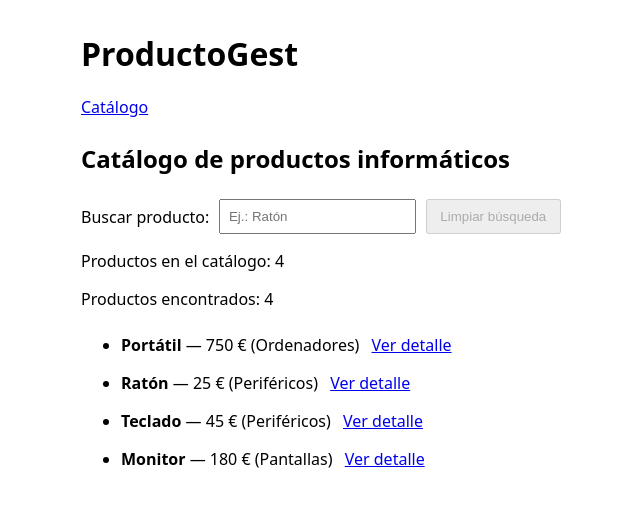
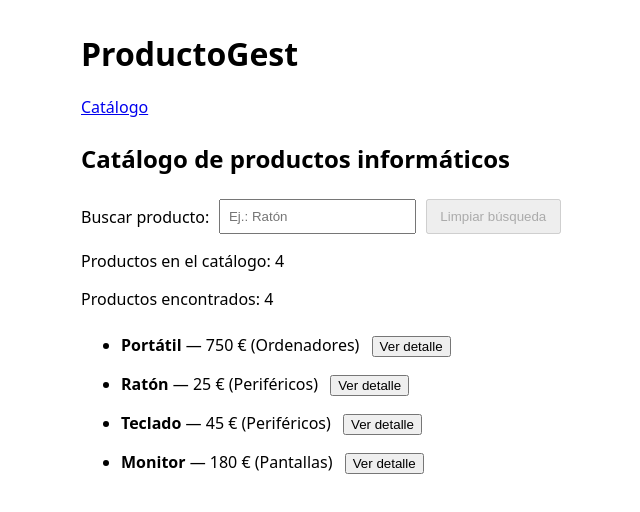
Before and after one commit to jminsausti/ProductoGest-Vue, a Vue app: page / in a window 1280 px wide. Shown: the top 512 px of the page, without its empty margins (199-839 px from the left). Built offline with nearby package versions, Linux system fonts and the light colour scheme; data requests are answered from the project's data file.

Commit message:
Incorporar navegacion programatica con Vue Router

```diff
--- a/src/components/ProductoCard.vue
+++ b/src/components/ProductoCard.vue
@@ -1,18 +1,29 @@
 <script setup>
-// La ficha recibe datos del catálogo y genera una navegación al detalle.
-defineProps({ producto: { type: Object, required: true } })
+import { useRouter } from 'vue-router'
+
+// Los datos del producto llegan desde CatalogoView a través de una prop.
+const props = defineProps({ producto: { type: Object, required: true } })
+
+// useRouter proporciona los métodos para navegar desde JavaScript.
+const router = useRouter()
+
+function verDetalle() {
+  // Una ruta con nombre evita escribir la URL manualmente.
+  // Vue Router sustituye :id por el identificador del producto.
+  router.push({ name: 'detalle', params: { id: props.producto.id } })
+}
 </script>
 
 <template>
   <li :title="`Categoría: ${producto.categoria}`">
     <strong>{{ producto.nombre }}</strong> —
     {{ producto.precio }} € ({{ producto.categoria }})
-    <!-- Ruta por nombre: Vue Router construye /productos/ID automáticamente. -->
-    <RouterLink :to="{ name: 'detalle', params: { id: producto.id } }">Ver detalle</RouterLink>
+    <!-- En este ejemplo provocamos la navegación mediante un evento. -->
+    <button type="button" @click="verDetalle">Ver detalle</button>
   </li>
 </template>
 
 <style scoped>
 li { padding: .5rem 0; }
-a { margin-left: .5rem; }
+button { margin-left: .5rem; cursor: pointer; }
 </style>
```
